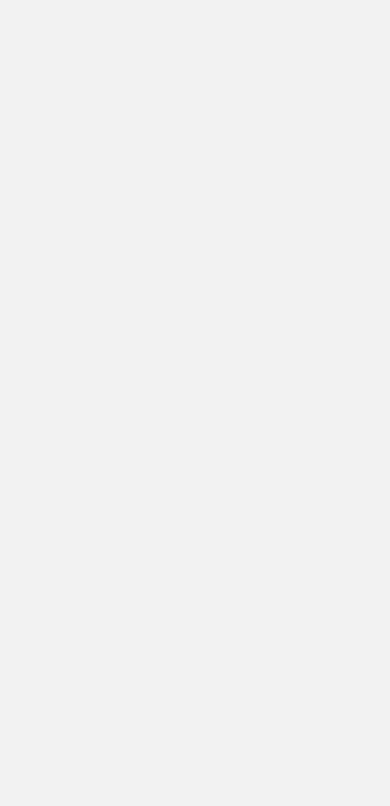
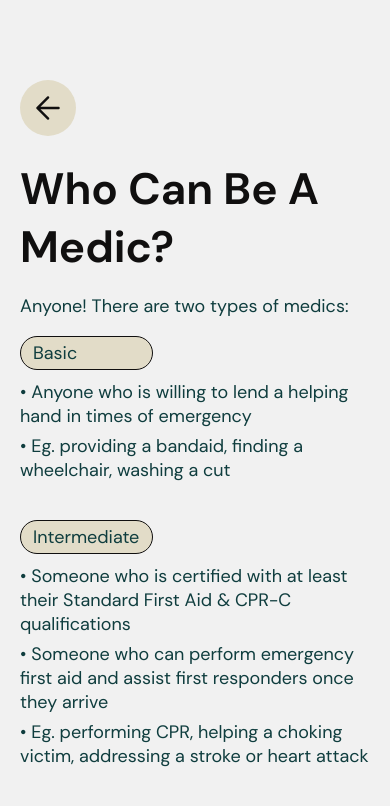
Before and after one commit to mednow-app/mednow, a React Native app: screen /WhoCanBeAMedic in a window 390 px wide. Shown: the top 806 px of the page. Built offline with nearby package versions, Linux system fonts and the light colour scheme.

Commit message:
Complete who can be a medic page

```diff
--- /dev/null
+++ b/components/BackButton.js
@@ -0,0 +1,31 @@
+import { Image, TouchableOpacity, StyleSheet } from "react-native";
+import { useNavigation } from "@react-navigation/native";
+import { COLORS } from "../constants/theme";
+
+function BackButton() {
+  const navigation = useNavigation();
+
+  return (
+    <TouchableOpacity onPress={navigation.goBack} style={styles.backButton}>
+      <Image
+        source={require("../assets/img/arrow-left.png")}
+        style={styles.icon}
+      />
+    </TouchableOpacity>
+  );
+}
+
+const styles = StyleSheet.create({
+  backButton: {
+    backgroundColor: COLORS.beige,
+    width: 56,
+    height: 56,
+    justifyContent: "center",
+    alignItems: "center",
+    borderRadius: 100,
+    marginBottom: 24,
+  },
+  icon: { height: 36, width: 36 },
+});
+
+export default BackButton;
--- a/constants/styles.js
+++ b/constants/styles.js
@@ -7,6 +7,10 @@ const containerStyles = StyleSheet.create({
     backgroundColor: COLORS.white,
     paddingTop: 40,
   },
+  screenContainer: {
+    marginHorizontal: 20,
+    marginTop: 40,
+  },
 });
 
 const textStyles = StyleSheet.create({
@@ -15,6 +19,11 @@ const textStyles = StyleSheet.create({
     fontFamily: FONTS.bold,
     fontSize: 44,
   },
+  body: {
+    color: COLORS.green,
+    fontFamily: FONTS.regular,
+    fontSize: 18,
+  },
 });
 
 export { containerStyles, textStyles };
--- a/screens/Landing.js
+++ b/screens/Landing.js
@@ -7,7 +7,7 @@ function LandingScreen({ navigation }) {
   return (
     <View style={containerStyles.container}>
       <ScrollView>
-        <View style={styles.screenContainer}>
+        <View style={containerStyles.screenContainer}>
           <View style={styles.headerContainer}>
             <Text style={styles.logo}>mednow</Text>
             <Text style={textStyles.heading}>Find first aid nearby.</Text>
@@ -35,7 +35,10 @@ function LandingScreen({ navigation }) {
               Sign Up As Patient
             </Button>
             <View style={styles.buttonSpacing} />
-            <Button type="tertiary" onPress={() => {}}>
+            <Button
+              type="tertiary"
+              onPress={() => navigation.navigate("MedicSignUp")}
+            >
               Sign Up As Medic
             </Button>
             <View style={styles.buttonSpacing} />
@@ -53,11 +56,6 @@ function LandingScreen({ navigation }) {
 }
 
 const styles = StyleSheet.create({
-  screenContainer: {
-    marginHorizontal: 20,
-    marginTop: 40,
-    marginBottom: 48,
-  },
   headerContainer: {
     marginBottom: 24,
   },
--- a/screens/medics/WhoCanBeAMedic.js
+++ b/screens/medics/WhoCanBeAMedic.js
@@ -1,8 +1,65 @@
-import { View } from "react-native";
-import { containerStyles } from "../../constants/styles";
+import { View, Text, StyleSheet } from "react-native";
+import { containerStyles, textStyles } from "../../constants/styles";
+import { COLORS } from "../../constants/theme";
+import BackButton from "../../components/BackButton";
 
-function WhoCanBeAMedic() {
-  return <View style={containerStyles.style}></View>;
+function WhoCanBeAMedicScreen() {
+  return (
+    <View style={containerStyles.container}>
+      <View style={containerStyles.screenContainer}>
+        <BackButton />
+        <Text style={textStyles.heading}>Who Can Be A Medic?</Text>
+        <View style={{ height: 18 }} />
+        <Text style={textStyles.body}>
+          Anyone! There are two types of medics:
+        </Text>
+        <View style={{ height: 18 }} />
+        <View style={styles.category}>
+          <Text style={textStyles.body}>Basic</Text>
+        </View>
+        <Text style={[textStyles.body, styles.listItem]}>
+          {"\u2022"} Anyone who is willing to lend a helping hand in times of
+          emergency
+        </Text>
+        <Text style={[textStyles.body, styles.listItem]}>
+          {"\u2022"} Eg. providing a bandaid, finding a wheelchair, washing a
+          cut
+        </Text>
+        <View style={{ height: 32 }} />
+        <View style={styles.category}>
+          <Text style={textStyles.body}>Intermediate</Text>
+        </View>
+        <Text style={[textStyles.body, styles.listItem]}>
+          {"\u2022"} Someone who is certified with at least their Standard First
+          Aid & CPR-C qualifications
+        </Text>
+        <Text style={[textStyles.body, styles.listItem]}>
+          {"\u2022"} Someone who can perform emergency first aid and assist
+          first responders once they arrive
+        </Text>
+        <Text style={[textStyles.body, styles.listItem]}>
+          {"\u2022"} Eg. performing CPR, helping a choking victim, addressing a
+          stroke or heart attack
+        </Text>
+      </View>
+    </View>
+  );
 }
 
-export default WhoCanBeAMedic;
+const styles = StyleSheet.create({
+  category: {
+    backgroundColor: COLORS.beige,
+    borderRadius: 100,
+    paddingVertical: 4,
+    paddingHorizontal: 12,
+    borderWidth: 1,
+    borderColor: COLORS.black,
+    width: 133,
+    marginBottom: 10,
+  },
+  listItem: {
+    marginBottom: 6,
+  },
+});
+
+export default WhoCanBeAMedicScreen;
```
Also changed, not shown: assets/img/arrow-left.png (added).
